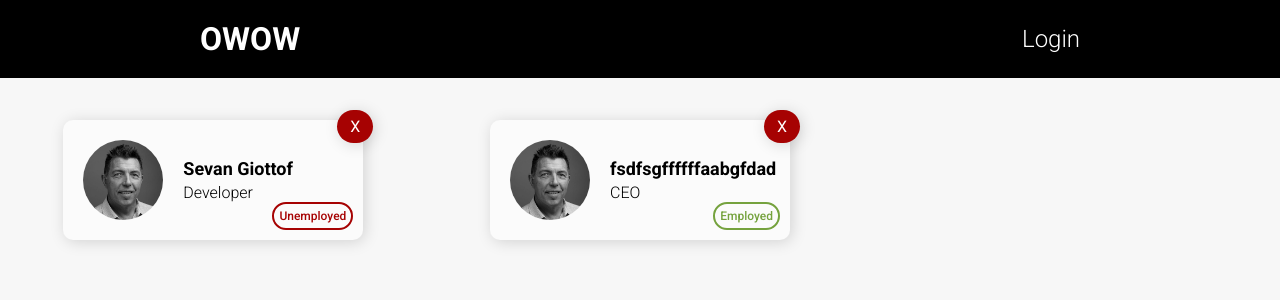
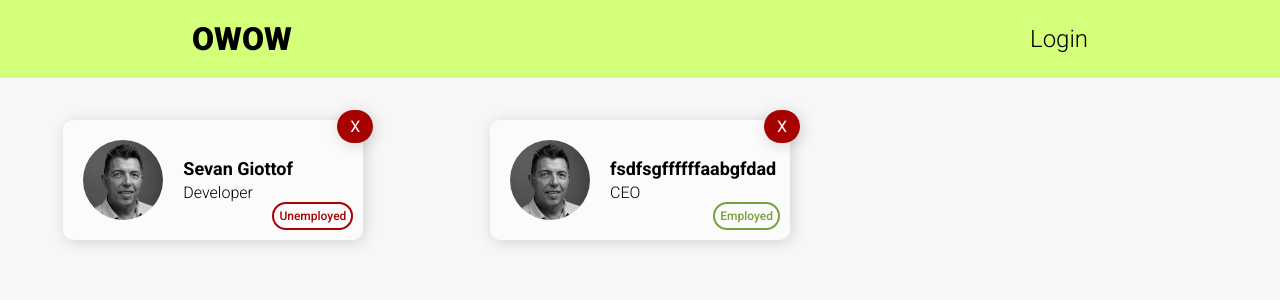
Before and after one commit to RobertAcsinte/wizkids, a React (Create React App) app: page / in a window 1280 px wide. Shown: the top 300 px of the page. Built offline with nearby package versions, Linux system fonts and the light colour scheme; data requests are answered from the project's data file.

Commit message:
Changed navbar design | fixed navbar scalling issues

```diff
--- a/src/components/Navbar/Navbar.css
+++ b/src/components/Navbar/Navbar.css
@@ -1,5 +1,7 @@
+@import '../../colors.css';
+
 a {
-  color: white;
+  color: gray;
   text-decoration: none;
 }
 
@@ -11,18 +13,34 @@ nav {
   top: 0;
   right: 0;
   left: 0;
-  padding: 20px 200px;
-  background-color: black;
-  color: white;
+  padding: 20px 15%;
+  background-color: var(--owow-green);
   z-index: 999;
 }
 
 .company-logo-navbar {
-  font-weight: 700;
+  color: black;
+  font-weight: 900;
   font-size: 32px;
 }
 
 .login-text-navbar {
+  color: black;
   font-weight: 300;
   font-size: 24px;
 }
+
+.login-text-navbar:hover {
+  color: gray;
+  cursor: pointer;
+}
+
+@media only screen and (max-width: 350px) {
+  nav {
+    flex-direction: column;
+  }
+
+  .login-text-navbar {
+    margin-top: 20px;
+  }
+}
--- a/src/components/Navbar/index.js
+++ b/src/components/Navbar/index.js
@@ -5,12 +5,12 @@ import { useContext } from 'react';
 
 function Navbar() {
   let navigate = useNavigate();
-  const {token, logout} = useContext(AuthContext);
+  const {isLoggedIn, logout} = useContext(AuthContext);
 
-  const accountText = token ? "Logout" : "Login";
+  const accountText = isLoggedIn ? "Logout" : "Login";
 
   const handleAccount = () => {
-    if(token) {
+    if(isLoggedIn) {
       logout();
     }
     else {
```
